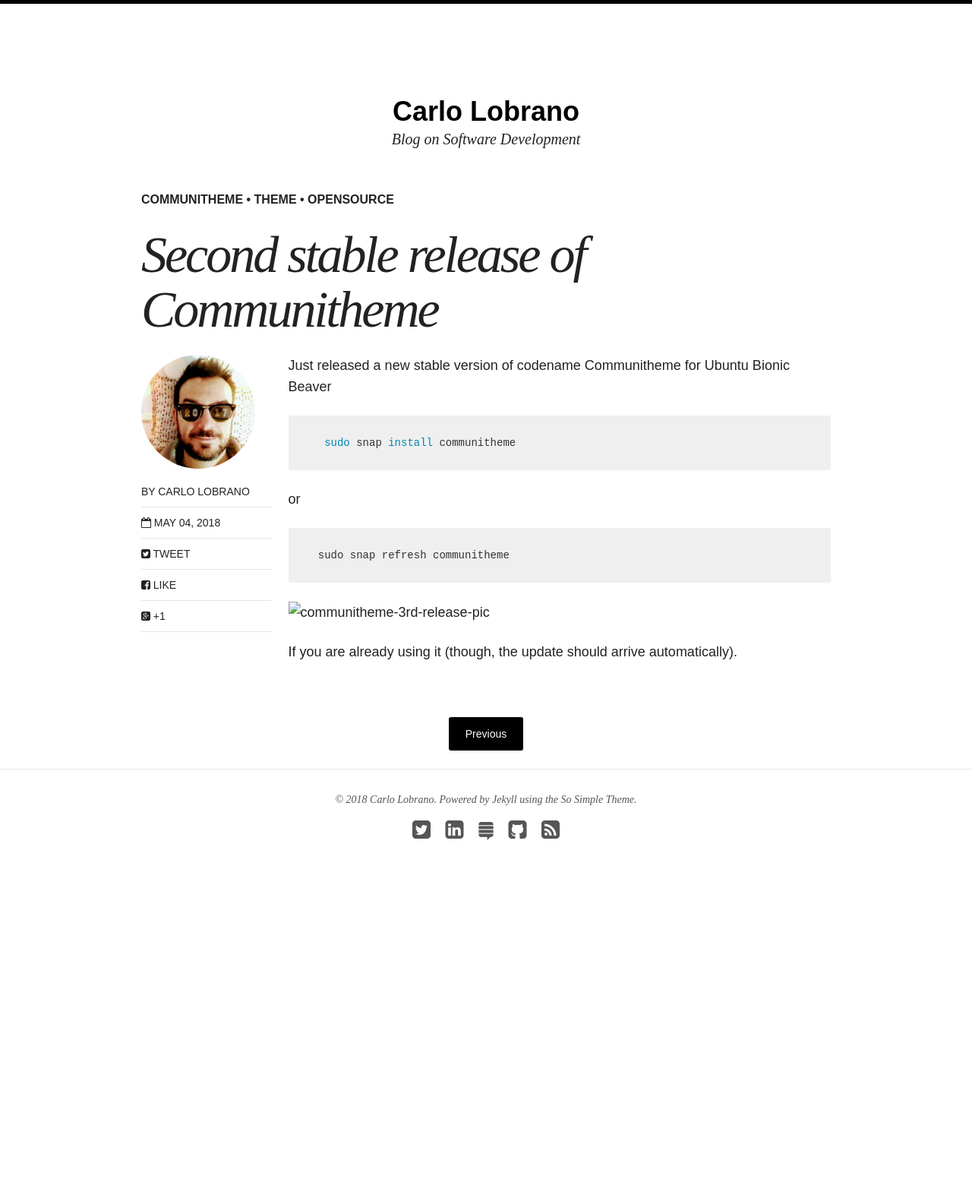
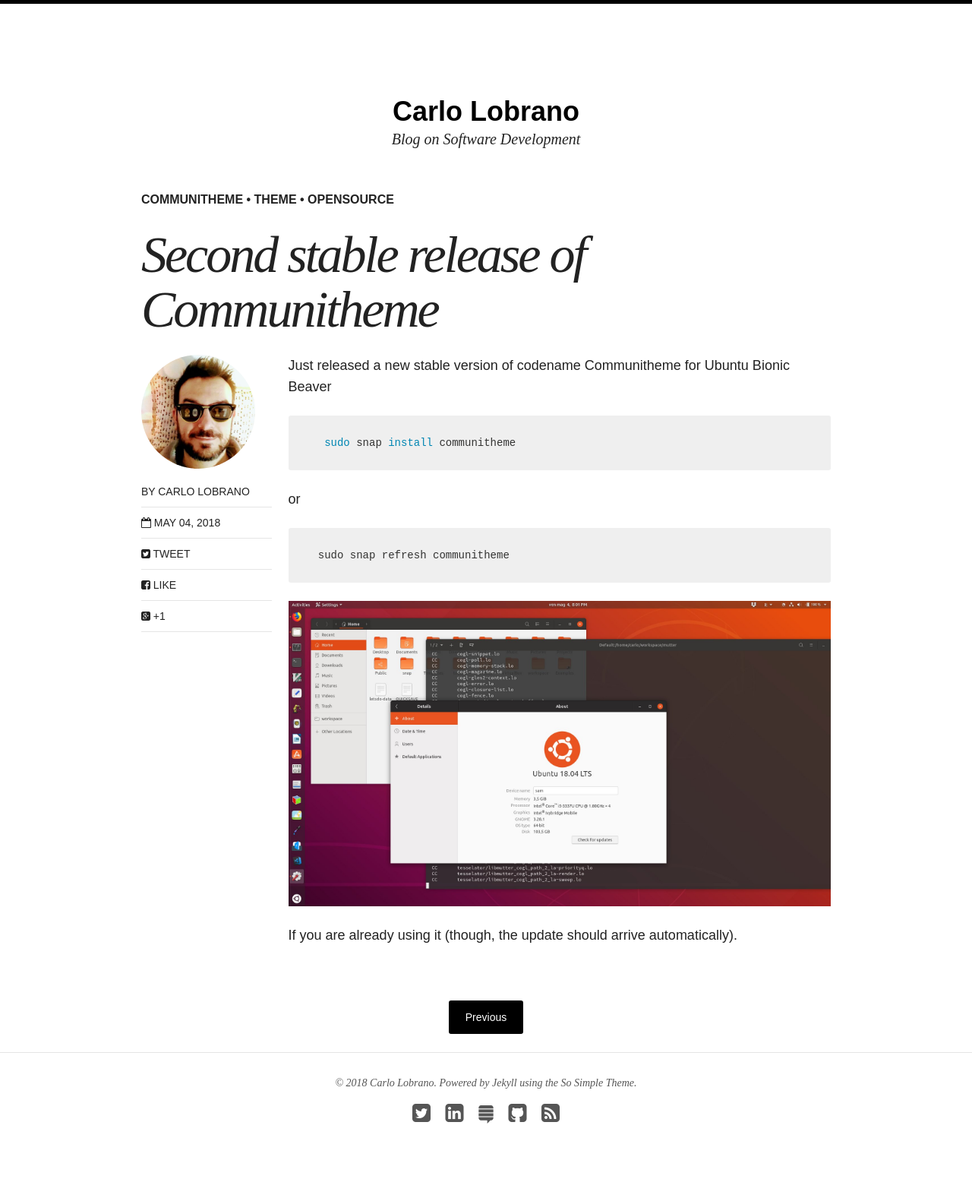
Before and after one commit to clobrano/clobrano.github.io, a Jekyll site: the page built from _posts/blog/2018-05-04-third-codename-communitheme-stable-release.md, in a window 1280 px wide. Shown: the whole page at 76% size. Built offline with Jekyll 4.4.1, drawn with Linux system fonts in a browser that asks for light colours; nearby versions of some CDN libraries; before the commit the page ends 1204 px from its top, so only the background shows below that.

Commit message:
Update 2018-05-04-third-codename-communitheme-stable-release.md

```diff
--- a/_posts/blog/2018-05-04-third-codename-communitheme-stable-release.md
+++ b/_posts/blog/2018-05-04-third-codename-communitheme-stable-release.md
@@ -21,6 +21,6 @@
    sudo snap refresh communitheme
 {% endhighlight %}
 
-![communitheme-3rd-release-pic](communitheme-3rd-release-pic.jpeg)
+![communitheme-3rd-release-pic](/images/communitheme-3rd-release-pic.jpeg)
 
 If you are already using it (though, the update should arrive automatically).
```
